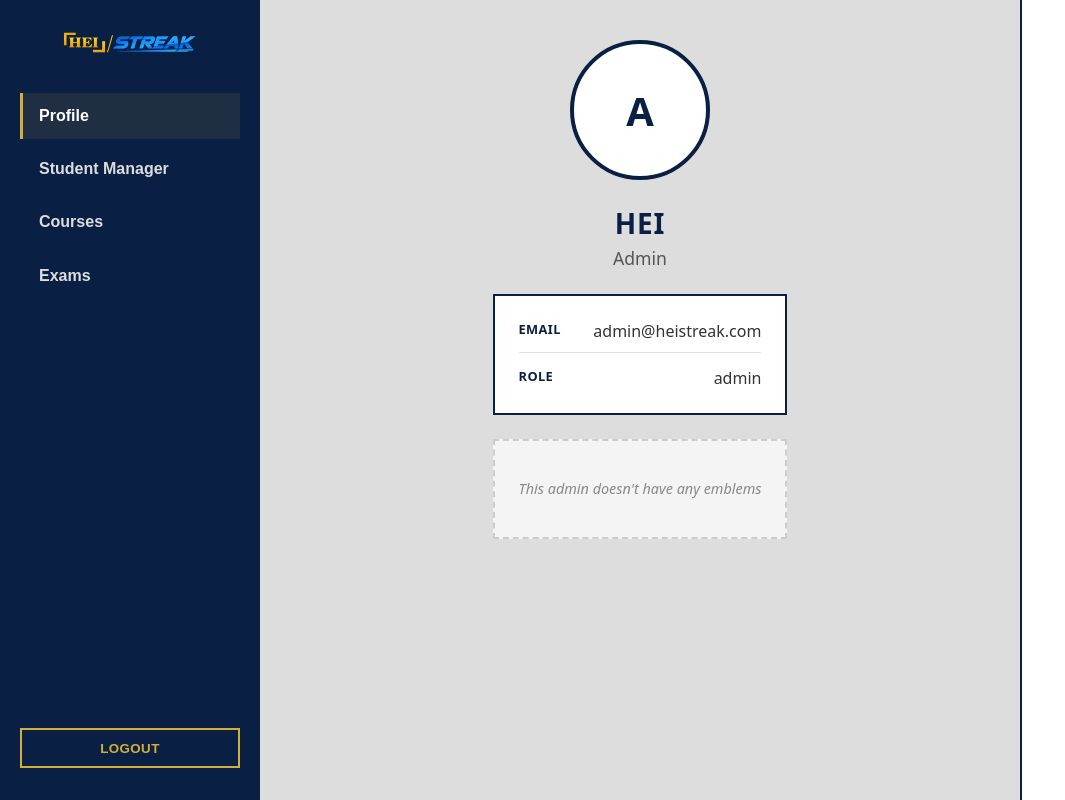
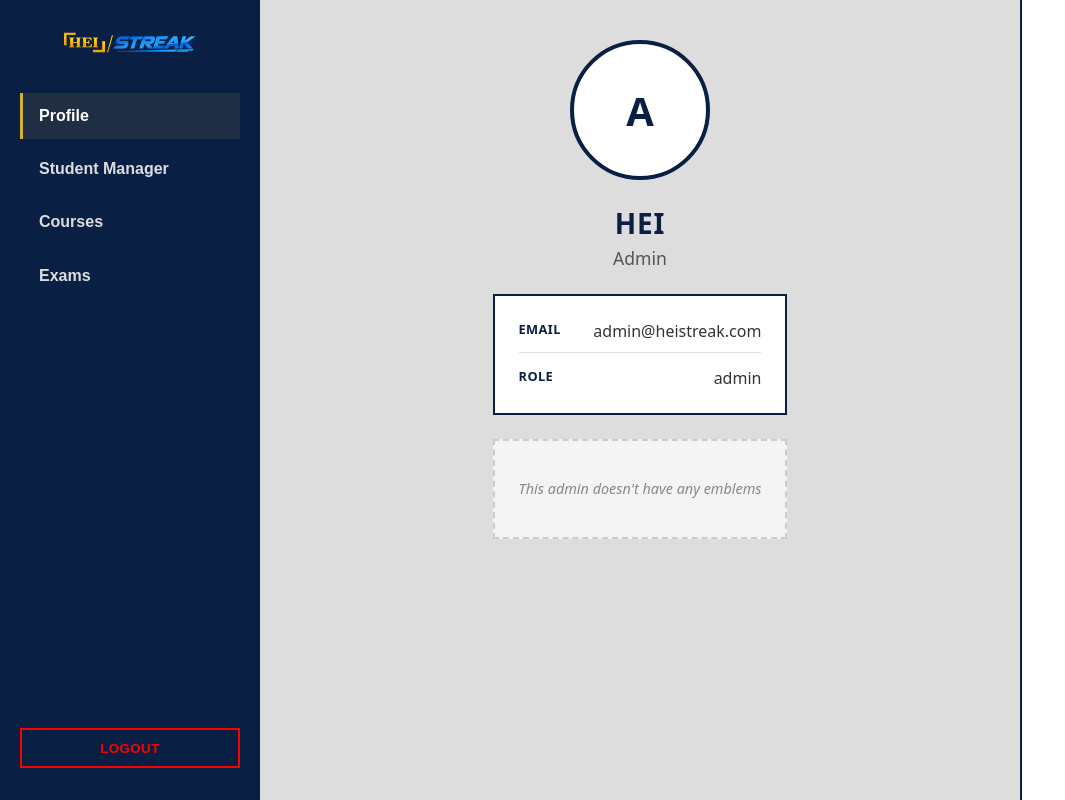
Before and after one commit to kusarigama01/hei-streak-front, a React (Vite) app: page /admin in a window 1280 px wide. Shown: the whole page, without its empty margins (0-1065 px from the left). Built offline with nearby package versions, Linux system fonts and the light colour scheme; sample sign-in values are in the browser's storage.

Commit message:
style: changing logout button color

```diff
--- a/src/pages/AdminDashboard.css
+++ b/src/pages/AdminDashboard.css
@@ -61,8 +61,8 @@
 
 .sidebar-logout {
   background: none;
-  border: 2px solid #d4af37;
-  color: #d4af37;
+  border: 2px solid #ff0000;
+  color: #ff0000;
   padding: 0.65rem 1rem;
   font-weight: 700;
   text-transform: uppercase;
@@ -72,7 +72,7 @@
 }
 
 .sidebar-logout:hover {
-  background-color: #d4af37;
+  background-color: #ff0000;
   color: #0a1f44;
 }
 
```
